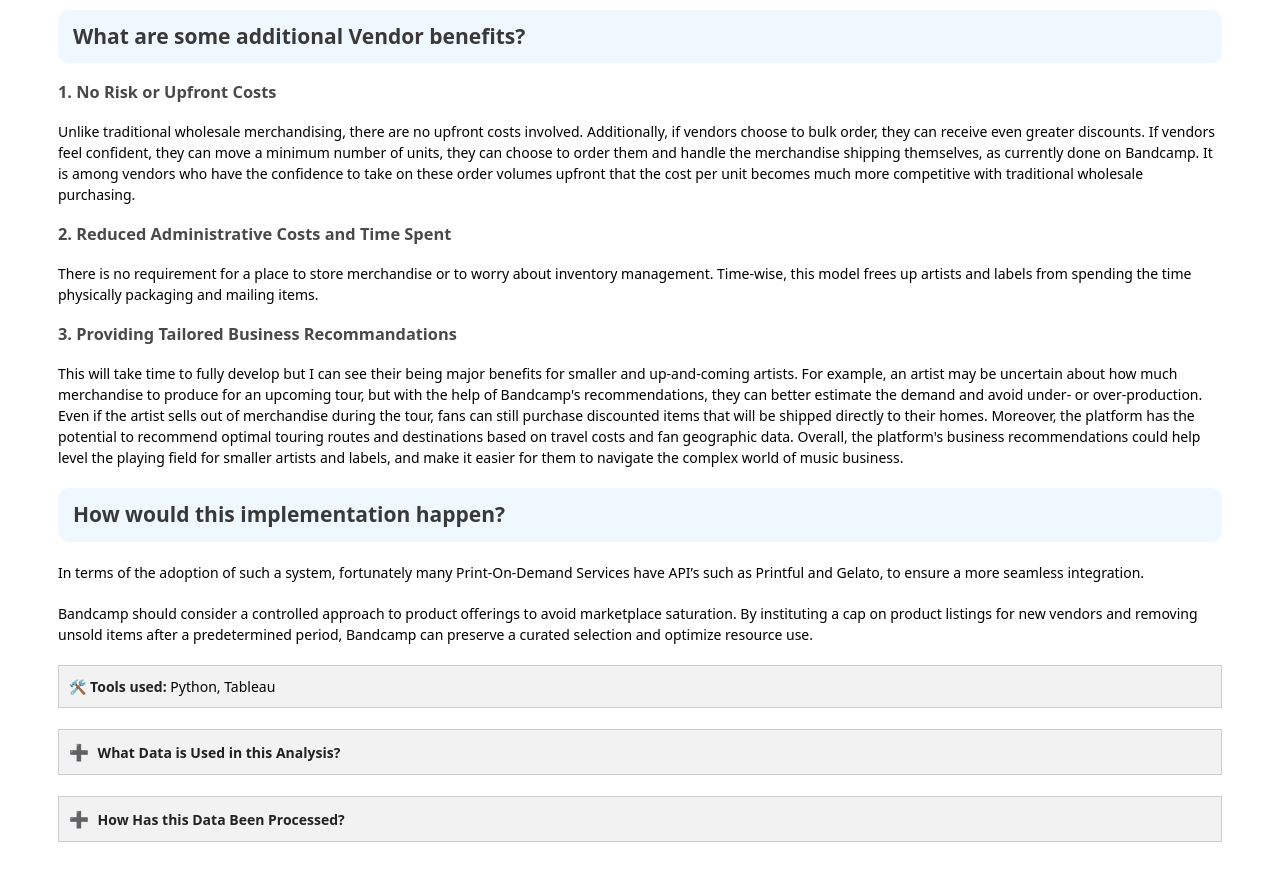
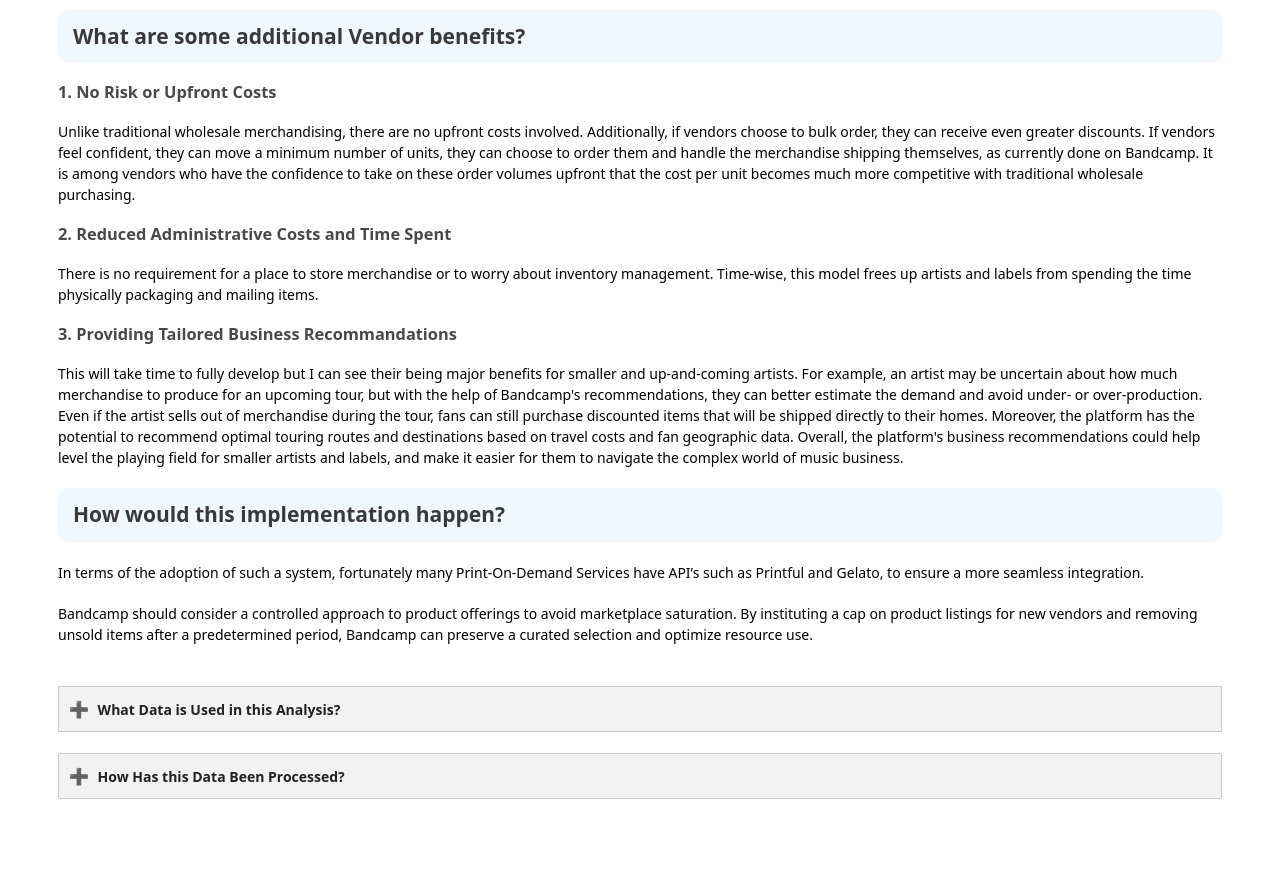
Before and after one commit to nbcarroll/nbcarroll.github.io, a Jekyll site: the page RevenueComparison/index.html, which Jekyll copies as it is, in a window 1280 px wide and 900 px high, scrolled down 3049 px. Shown: the top 881 px of the window. Built offline with Jekyll 4.4.1, drawn with Linux system fonts in a browser that asks for light colours; after the commit the page ends 3906 px from its top, so only the background shows below that.

Commit message:
Update index.html

```diff
--- a/RevenueComparison/index.html
+++ b/RevenueComparison/index.html
@@ -944,9 +944,7 @@
     <p>Bandcamp should consider a controlled approach to product offerings to avoid marketplace saturation. By instituting a cap on product listings for new vendors and removing unsold items after a predetermined period, Bandcamp can preserve a curated selection and optimize resource use.
     </p>
 
-    <div class="tools-box">
-        <strong>🛠️ Tools used:</strong> Python, Tableau
-      </div>
+
       <br>
       <div class="toggle-header" onclick="toggleContent('header1')"><span style="font-size: 16px; margin-right: 5px;">➕</span> <strong>What Data is Used in this Analysis?</strong></div>
       <br>
@@ -956,12 +954,15 @@
 
       <div class="toggle-header" onclick="toggleContent('header2')"><span style="font-size: 16px; margin-right: 5px;">➕</span> <strong>How Has this Data Been Processed?</strong></div>
       <div class="toggle-content" id="header2">
-        <p>To generate more detailed categories of data from the dataset, Python was utilized. For instance, a transaction that involved a tote bag was previously coded as simply 'p', which denoted a physical item, without any additional categorization to specify that the item belonged to the 'Tote Bags' sub-category under the broader 'Accessories' category. However, by analyzing the 'item_description' feature, more granular information about each transaction was generated. In addition, additional features were created such as 'Buyer/Seller Country Match' to enable further analysis in the future. The Jupyter Notebook can be found <a href="https://github.com/nbcarroll/Projects/blob/main/Bandcamp/Merchandise%20Analysis/bandcamp_sales_preprocessing.ipynb">here</a>.</p>
+        <p>Python was used to create additional columns that enabled this analysis to occur. In the original, unprocessed dataset, merchandise purchases of items such as "shirts" or "tote bags", as well as other physical items like "Vinyl" or "CDs", are all in the same category of "physical items" (denoted as "p") in the “item_type” column. </p>
+        <p>
+        However, by analyzing the 'item_description' column, information is discovered that enables more granular levels of grouping data. For example, we can observe 't-shirt' in the item description for "[Pre-order] Anti Commercial Sounds t-shirt (Reload)". Based on this, additional columns of data for various subcategories were created.</p>
+         The Jupyter Notebook can be found <a href="https://github.com/nbcarroll/Projects/blob/main/Bandcamp/Merchandise%20Analysis/bandcamp_sales_preprocessing.ipynb">here</a>.</p>
         <br>
 
-        <img src="https://github.com/nbcarroll/Projects/blob/main/Data_Transformation_Python.png?raw=true" alt="Data Transformation Example">
+        <img src="https://github.com/nbcarroll/nbcarroll.github.io/blob/master/RevenueComparison//column_generation.jpeg?raw=true" alt="Bandcamp Records">
 
-        <p style="font-style: italic">* This is only a sample of the new features generated.</p>
+        <p style="font-style: italic">Note: This is only a sample of the new features generated.</p>
     </div>
 
     <script>
```
